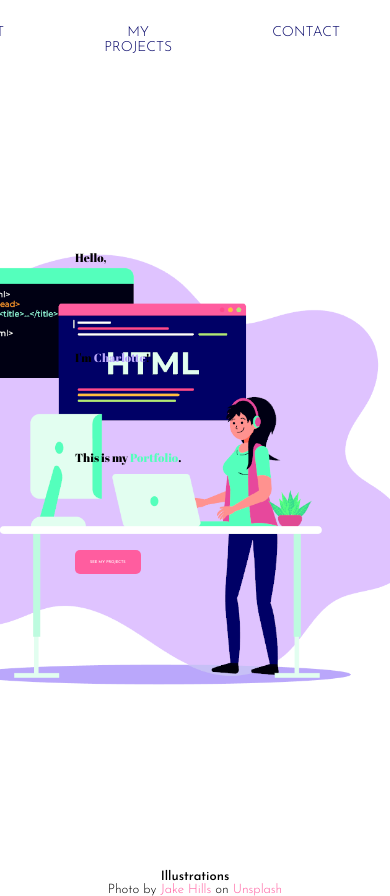
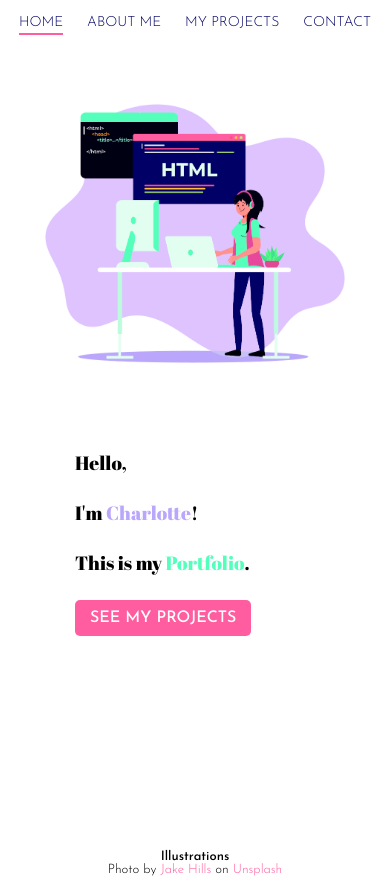
Before and after one commit to lafcha/lafcha.github.io, a plain HTML site: page index.html in a window 390 px wide. Drawn offline with Linux system fonts and the light colour scheme.

Commit message:
Update style.css

```diff
--- a/style.css
+++ b/style.css
@@ -25,7 +25,7 @@
     height: 20px;
     border-bottom: 2px solid transparent;
     transition: border-bottom 0.5s;
-    margin: 0 50px;
+    margin: 0 30px;
 
 }
 .header-link-wrapper:hover {
@@ -106,7 +106,6 @@ footer a:active, footer a:visited, footer a:hover{
     align-content: center;
     padding: 6rem;
     background-color: #f5f5f5;
-    flex-basis: ;
 }
 h1 {
     font-family: 'Abril Fatface', cursive;
@@ -134,7 +133,7 @@ h1 {
     width: 320px;
     height: 280px;
     margin: 20px 10px;
-    background-color:whitesmoke;
+    background-color:white;
     border-radius: 10px;
     padding : 10px;
     box-shadow: 3px 3px 10px 3px rgba(204, 202, 202, 0.79);
@@ -164,3 +163,66 @@ h1 {
     font-family: 'Josefin Sans', sans-serif;
     font-weight: 300;
 }
+#responsive {
+    color:#9A8FA8 ;
+    font-size: 0.6em;
+    font-weight: bolder;
+    text-transform: uppercase;
+    padding-top: 5px;
+    margin-top: 2px;
+}
+#responsive::before{
+    content:'';
+    display: inline-block;
+    vertical-align: middle;
+    margin-right: 5px;
+    width: 30px;
+    height: 30px;
+    background: url(img/computer.png) center center / 25px 20px no-repeat;
+}
+/*MEDIA QUERIES*/
+@media all and (max-width:800px) {
+    .container {
+        background-image: url(img/html.png);
+        background-repeat: no-repeat;
+        background-position-y: 10%;
+        background-position-x: center;
+        background-size: 300px;
+        height: 800px;
+    }
+    .container p, button {
+        position: absolute;
+        left: 75px;
+        font-size: 1.2em;
+    }
+    .container button {
+        font-size: 1em;
+    }
+    .hello {
+        top: 450px;
+        }
+    .name {
+        top: 500px;
+    }
+    .name span {
+        color:#BAA7FB;
+    }
+    .portfolio {
+        top: 550px;
+    }
+    .portfolio span {
+        color : #54FFBC;
+    }
+    button {
+        top: 600px;
+    }
+    .header {
+        flex-wrap: wrap;
+        height: 50px;
+        justify-content: space-evenly;
+     }
+    .header-link-wrapper {
+        height: 20px;
+        margin: 0 5px;
+    }
+}
```
